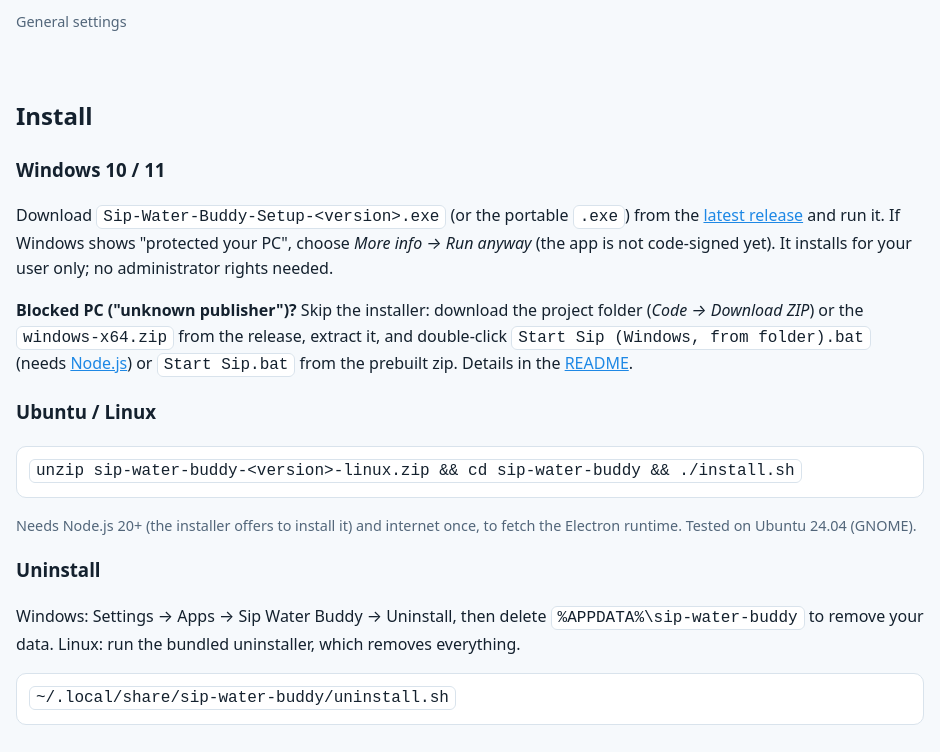
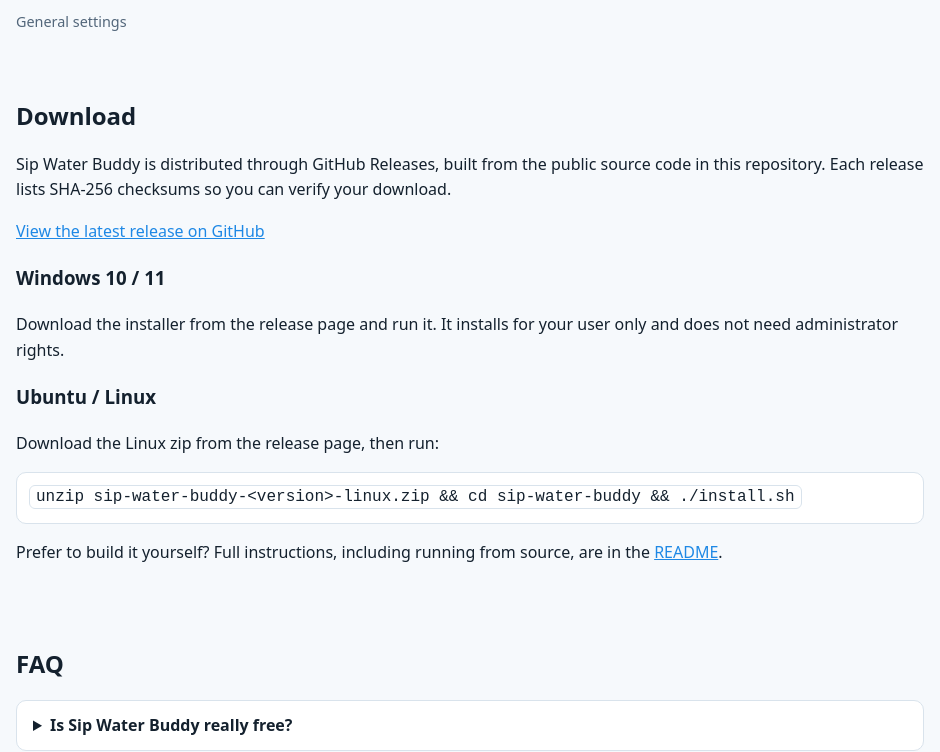
Before and after one commit to vicky-co/sip-water-buddy, an Electron app: page docs/index.html in a window 940 px wide. Shown: the part 2312-3064 px from the top of the page. Drawn offline with Linux system fonts and the light colour scheme.

Commit message:
Update installation section in index.html
Added installation instructions and download links for Windows and Linux.

```diff
--- a/docs/index.html
+++ b/docs/index.html
@@ -101,17 +101,19 @@ footer{text-align:center;padding:32px 0 48px;color:var(--muted);font-size:.9rem;
   </div>
 </section>
 
-<section>
-  <h2>Install</h2>
+<section id="install">
+  <h2>Download</h2>
+  <p>Sip Water Buddy is distributed through GitHub Releases, built from the public source code in this repository. Each release lists SHA-256 checksums so you can verify your download.</p>
+  <p><a href="https://github.com/vicky-co/sip-water-buddy/releases/latest">View the latest release on GitHub</a></p>
+
   <h3>Windows 10 / 11</h3>
-  <p>Download <code>Sip-Water-Buddy-Setup-&lt;version&gt;.exe</code> (or the portable <code>.exe</code>) from the <a href="https://github.com/vicky-co/sip-water-buddy/releases/latest">latest release</a> and run it. If Windows shows "protected your PC", choose <em>More info &rarr; Run anyway</em> (the app is not code-signed yet). It installs for your user only; no administrator rights needed.</p>
-  <p><strong>Blocked PC ("unknown publisher")?</strong> Skip the installer: download the project folder (<em>Code &rarr; Download ZIP</em>) or the <code>windows-x64.zip</code> from the release, extract it, and double-click <code>Start Sip (Windows, from folder).bat</code> (needs <a href="https://nodejs.org">Node.js</a>) or <code>Start Sip.bat</code> from the prebuilt zip. Details in the <a href="https://github.com/vicky-co/sip-water-buddy#windows-without-an-installer-or-unsigned-exe-blocked-pcs">README</a>.</p>
+  <p>Download the installer from the release page and run it. It installs for your user only and does not need administrator rights.</p>
+
   <h3>Ubuntu / Linux</h3>
+  <p>Download the Linux zip from the release page, then run:</p>
   <pre><code>unzip sip-water-buddy-&lt;version&gt;-linux.zip &amp;&amp; cd sip-water-buddy &amp;&amp; ./install.sh</code></pre>
-  <p class="small">Needs Node.js 20+ (the installer offers to install it) and internet once, to fetch the Electron runtime. Tested on Ubuntu 24.04 (GNOME).</p>
-  <h3>Uninstall</h3>
-  <p>Windows: Settings &rarr; Apps &rarr; Sip Water Buddy &rarr; Uninstall, then delete <code>%APPDATA%\sip-water-buddy</code> to remove your data. Linux: run the bundled uninstaller, which removes everything.</p>
-  <pre><code>~/.local/share/sip-water-buddy/uninstall.sh</code></pre>
+
+  <p>Prefer to build it yourself? Full instructions, including running from source, are in the <a href="https://github.com/vicky-co/sip-water-buddy#readme">README</a>.</p>
 </section>
 
 <section>
```
